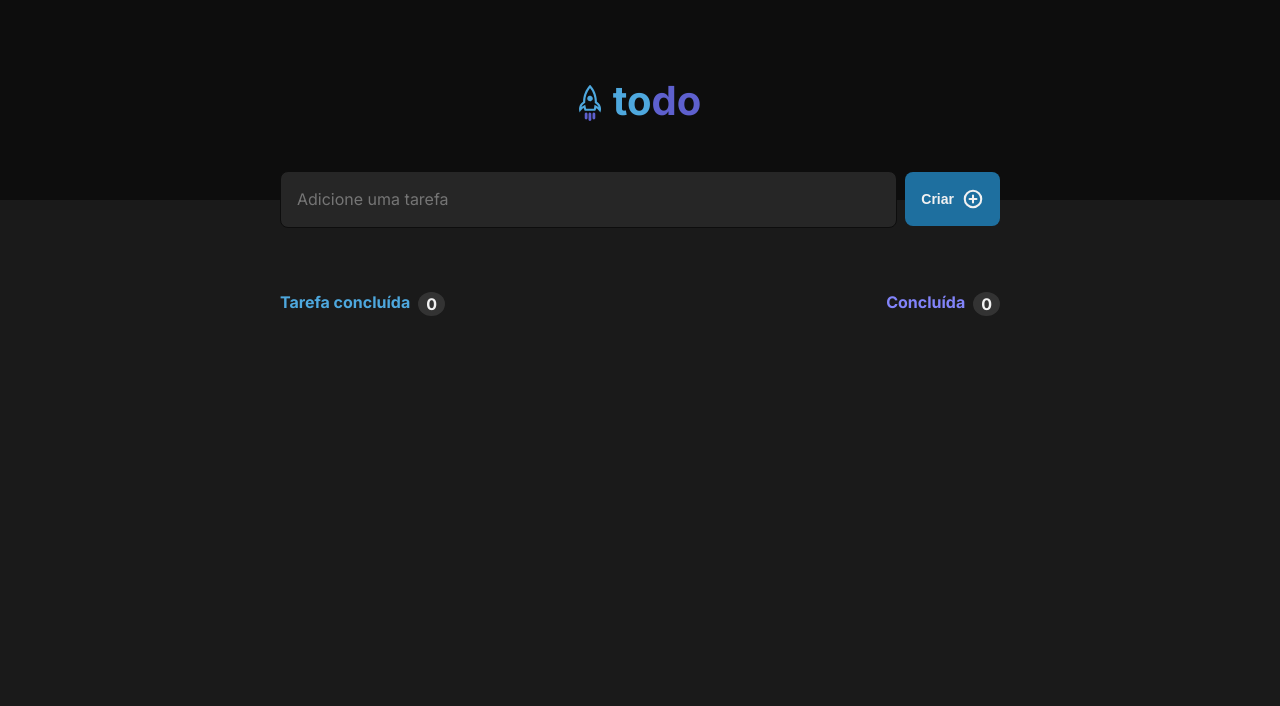
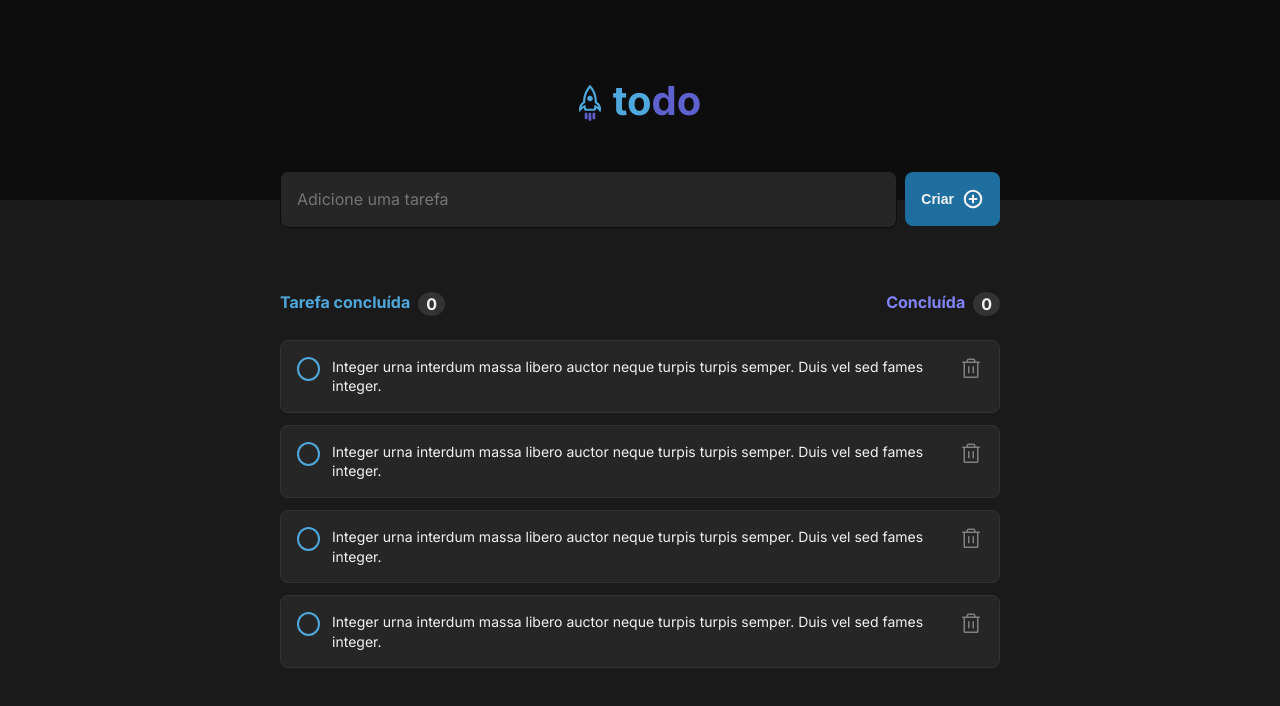
Before and after one commit to flavioaugusto1/todo-list-web, a React (Vite) app: page / in a window 1280 px wide. Shown: the top 706 px of the page. Built offline with nearby package versions, Linux system fonts and the light colour scheme.

Commit message:
feat: criado componente de task e estilizado

```diff
--- a/src/App.jsx
+++ b/src/App.jsx
@@ -3,6 +3,7 @@ import style from "./App.module.css";
 import Rocket from "./assets/rocket.svg";
 import { PlusCircle } from "@phosphor-icons/react";
 import { StatusTask } from "./components/StatusTask";
+import { Task } from "./components/Task";
 
 function App() {
   return (
@@ -37,6 +38,13 @@ function App() {
             <header>
               <StatusTask />
             </header>
+
+            <section>
+              <Task />
+              <Task />
+              <Task />
+              <Task />
+            </section>
           </div>
         </div>
       </main>
--- a/src/App.module.css
+++ b/src/App.module.css
@@ -94,3 +94,7 @@ form button span {
 
   margin-bottom: 1.5rem;
 }
+
+.contentTasks article + article {
+  margin-top: 0.75rem;
+}
--- /dev/null
+++ b/src/components/Task.jsx
@@ -0,0 +1,17 @@
+import style from "./Task.module.css";
+import { Trash } from "@phosphor-icons/react";
+
+export function Task() {
+  return (
+    <article className={style.taskContainer}>
+      <input type="checkbox" name="doneTask" id="doneTask" />
+      <p>
+        Integer urna interdum massa libero auctor neque turpis turpis semper.
+        Duis vel sed fames integer.
+      </p>
+      <button>
+        <Trash size={24} />
+      </button>
+    </article>
+  );
+}
--- /dev/null
+++ b/src/components/Task.module.css
@@ -0,0 +1,75 @@
+.taskContainer {
+  display: flex;
+  align-items: flex-start;
+  gap: 0.75rem;
+
+  background: var(--GRAY-500);
+  padding: 1rem;
+  border-radius: 8px;
+  border: 1px solid var(--GRAY-400);
+}
+
+.taskContainer input[type="checkbox"] {
+  appearance: none;
+
+  width: 1.5rem;
+  height: 1.5rem;
+  border: 2px solid var(--BLUE-300);
+  border-radius: 50%;
+
+  position: relative;
+  transition: background 0.5s;
+}
+
+.taskContainer input[type="checkbox"]:hover {
+  background: var(--BLUE-700);
+}
+
+.taskContainer input[type="checkbox"]:checked {
+  border: none;
+  transition: 0.5s;
+}
+
+.taskContainer input[type="checkbox"]:checked:hover {
+  filter: brightness(1.2);
+}
+
+.taskContainer input[type="checkbox"]:checked::before {
+  content: "";
+  position: absolute;
+  background: var(--PURPLE-600);
+  width: 1.5rem;
+  height: 1.5rem;
+  border-radius: 50%;
+  border: none;
+}
+
+.taskContainer input[type="checkbox"]:checked::after {
+  content: "✔";
+  position: absolute;
+
+  color: white;
+
+  top: 0.1875rem;
+  left: 0.4375rem;
+}
+
+.taskContainer p {
+  font-size: 0.875rem;
+  line-height: 1.4;
+  color: var(--GRAY-100);
+}
+
+.taskContainer button {
+  background: none;
+  border: none;
+  color: var(--GRAY-300);
+  cursor: pointer;
+
+  line-height: 0;
+  transition: color 0.5s;
+}
+
+.taskContainer button:hover {
+  color: var(--RED);
+}
--- a/src/global.css
+++ b/src/global.css
@@ -26,7 +26,6 @@
 
 :focus {
   outline: transparent;
-  box-shadow: 0 0 0 1px var(--PURPLE-600);
 }
 
 body {
```
